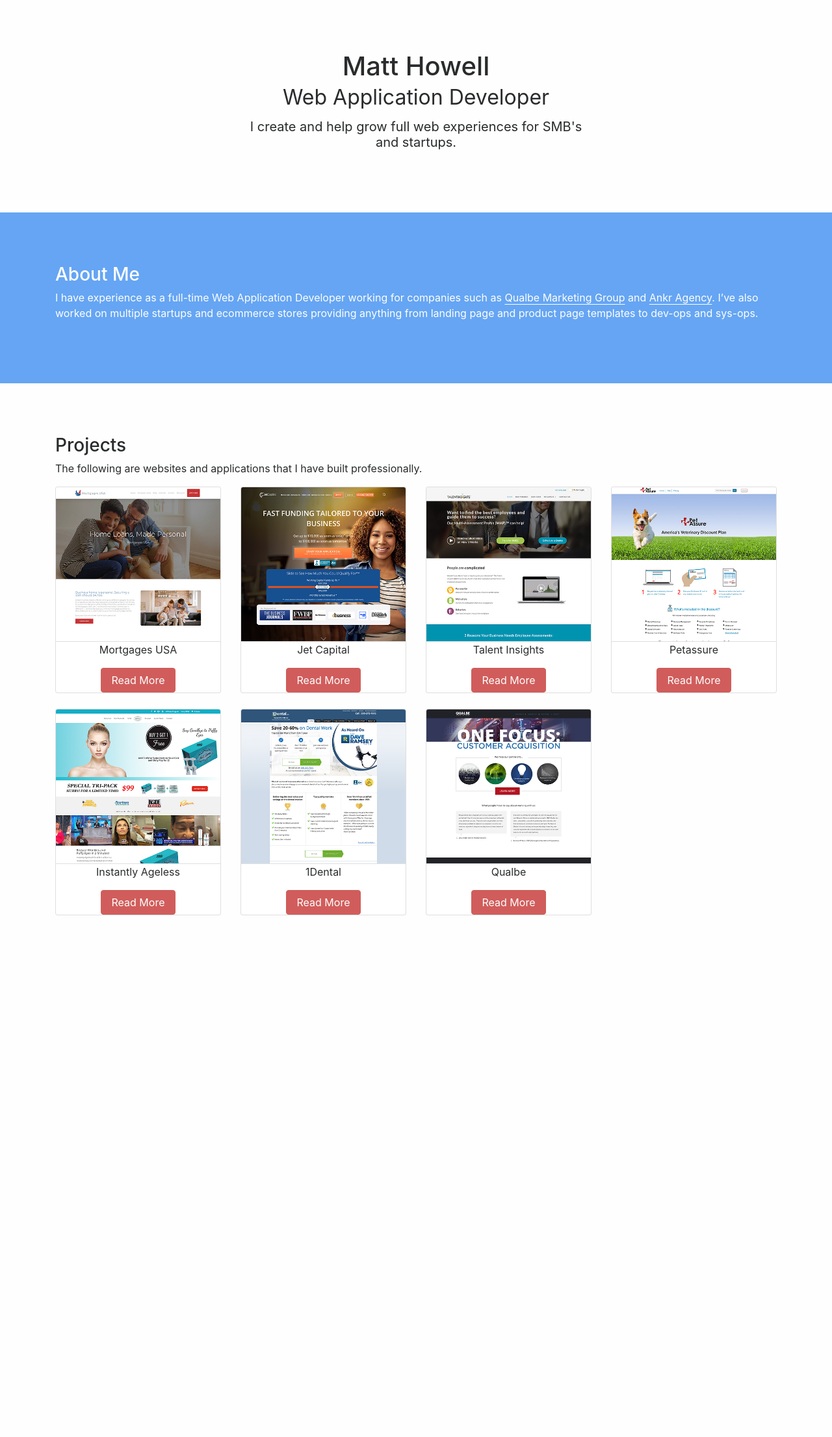
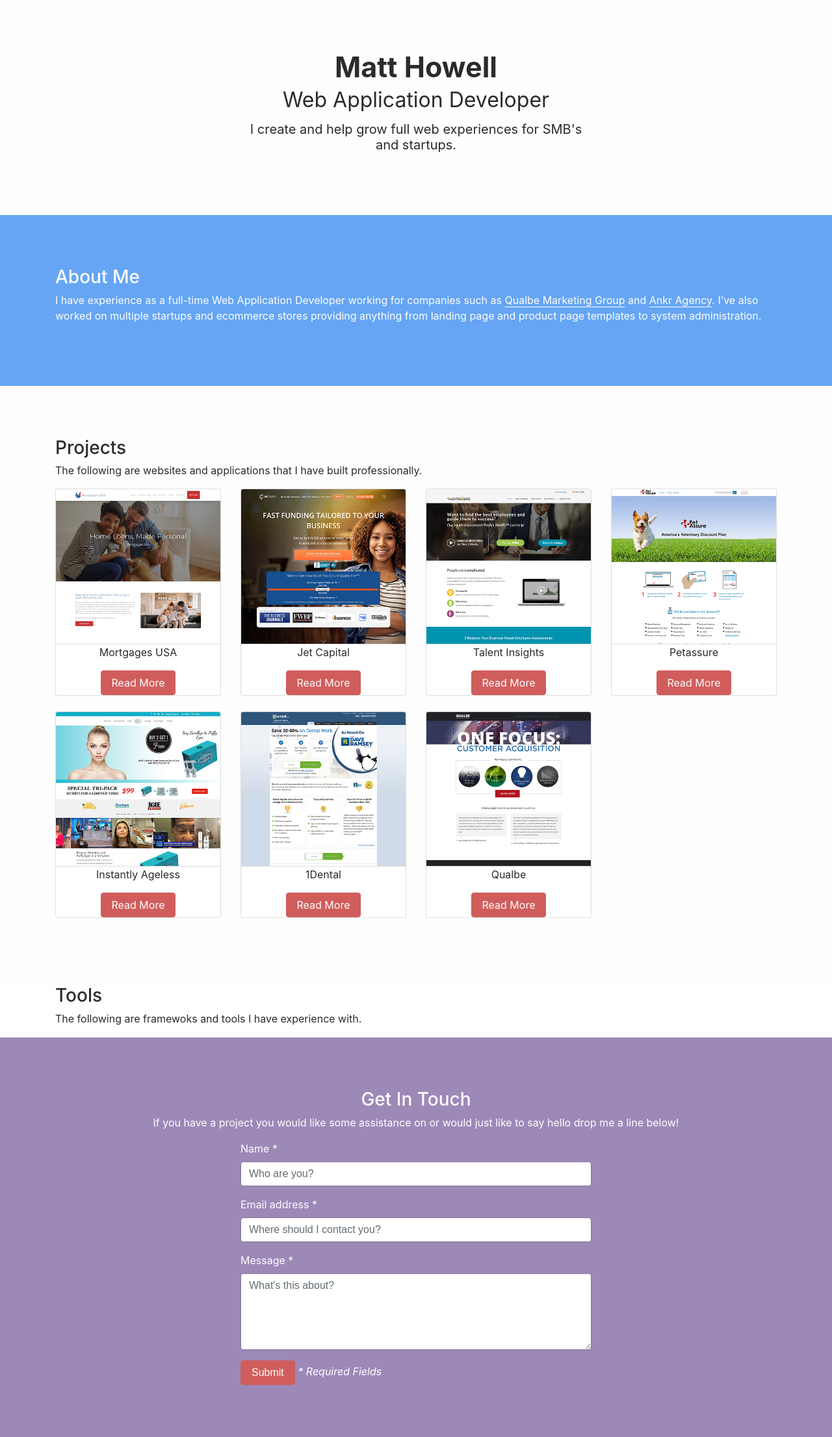
Before and after one commit to mhowell07/portfolio, a PHP site: page / in a window 1280 px wide. Shown: the whole page at 65% size. Before the commit the page ends 1409 px from the top, so only its background shows below. Run offline with PHP 8.4, Linux system fonts and the light colour scheme; some libraries are stand-ins or nearby versions.

Commit message:
Added contact form section

```diff
--- a/index.html
+++ b/index.html
@@ -4,6 +4,7 @@
   <head>
     <meta http-equiv="Content-Type" content="text/html; charset=UTF-8" />
     <meta name="viewport" content="width=device-width, initial-scale=1, shrink-to-fit=no">
+    <meta name="referrer" content="origin">
 
     <title>Matt Howell Portfolio</title>
 
@@ -35,7 +36,7 @@
           <div class="row">
             <div class="col-12">
               <h3>About Me</h3>
-              <p>I have experience as a full-time Web Application Developer working for companies such as <a href="https://www.qualbe.com" rel="no-follow">Qualbe Marketing Group</a> and <a href="http://www.ankragency.com" rel="no-follow">Ankr Agency</a>. I’ve also worked on multiple startups and ecommerce stores providing anything from landing page and product page templates to dev-ops and sys-ops.</p>
+              <p>I have experience as a full-time Web Application Developer working for companies such as <a href="https://www.qualbe.com" rel="no-follow">Qualbe Marketing Group</a> and <a href="http://www.ankragency.com" rel="no-follow">Ankr Agency</a>. I’ve also worked on multiple startups and ecommerce stores providing anything from landing page and product page templates to system administration.</p>
             </div>
           </div>
         </div>
@@ -56,7 +57,7 @@
                 <img class="card-img-top" src="images/mortgagesusa-preview.jpg" alt="Card image cap">
                 <div class="card-body text-center">
                   <p class="card-text biz-name">Mortgages USA</p>
-                  <a href="/mortgagesusa" class="btn btn-card">Read More</a>
+                  <a href="mortgagesusa.html" class="btn btn-card">Read More</a>
                 </div>
               </div>
             </div>
@@ -65,7 +66,7 @@
                 <img class="card-img-top" src="images/jetcapital-preview.jpg" alt="Card image cap">
                 <div class="card-body text-center">
                   <p class="card-text biz-name">Jet Capital</p>
-                  <a href="/jetcapital" class="btn btn-card">Read More</a>
+                  <a href="jetcapital.html" class="btn btn-card">Read More</a>
                 </div>
               </div>
             </div>
@@ -74,7 +75,7 @@
                 <img class="card-img-top" src="images/talentinsights-preview.jpg" alt="Card image cap">
                 <div class="card-body text-center">
                   <p class="card-text biz-name">Talent Insights</p>
-                  <a href="/talentinsights" class="btn btn-card">Read More</a>
+                  <a href="talentinsights.html" class="btn btn-card">Read More</a>
                 </div>
               </div>
             </div>
@@ -83,7 +84,7 @@
                 <img class="card-img-top" src="images/petassure-preview.jpg" alt="Card image cap">
                 <div class="card-body text-center">
                   <p class="card-text biz-name">Petassure</p>
-                  <a href="petassure" class="btn btn-card">Read More</a>
+                  <a href="petassure.html" class="btn btn-card">Read More</a>
                 </div>
               </div>
             </div>
@@ -92,7 +93,7 @@
                 <img class="card-img-top" src="images/instantlyageless-preview.jpg" alt="Card image cap">
                 <div class="card-body text-center">
                   <p class="card-text biz-name">Instantly Ageless</p>
-                  <a href="instantlyageless" class="btn btn-card">Read More</a>
+                  <a href="instantlyageless.html" class="btn btn-card">Read More</a>
                 </div>
               </div>
             </div>
@@ -101,7 +102,7 @@
                 <img class="card-img-top" src="images/1dental-preview.jpg" alt="Card image cap">
                 <div class="card-body text-center">
                   <p class="card-text biz-name">1Dental</p>
-                  <a href="1dental" class="btn btn-card">Read More</a>
+                  <a href="1dental.html" class="btn btn-card">Read More</a>
                 </div>
               </div>
             </div>
@@ -110,9 +111,59 @@
                 <img class="card-img-top" src="images/qualbe-preview.jpg" alt="Card image cap">
                 <div class="card-body text-center">
                   <p class="card-text biz-name">Qualbe</p>
-                  <a href="qualbe" class="btn btn-card">Read More</a>
+                  <a href="qualbe.html" class="btn btn-card">Read More</a>
                 </div>
               </div>
+            </div>
+          </div>
+        </div>
+      </div>
+    </section>
+    <section>
+      <div class="tools container-fluid">
+        <div class="container">
+          <div class="row">
+            <div class="col-12">
+              <h3>Tools</h3>
+              <p>The following are framewoks and tools I have experience with.</p>
+            </div>
+          </div>
+          <div class="row">
+            <div class="col-12">
+
+            </div>
+          </div>
+        </div>
+      </div>
+    </section>
+    <section>
+      <div class="contact container-fluid">
+        <div class="container">
+          <div class="row">
+            <div class="col-12 text-center">
+              <h3>Get In Touch</h3>
+              <p>If you have a project you would like some assistance on or would just like to say hello drop me a line below!</p>
+            </div>
+          </div>
+          <div class="row">
+            <div class="col-sm-6 offset-sm-3">
+              <form action="https://formspree.io/matthew.howell07@gmail.com" method="POST">
+                <div class="form-group">
+                  <label for="name">Name *</label>
+                  <input type="text" class="form-control" id="name" placeholder="Who are you?" name="name" required>
+                </div>
+                <div class="form-group">
+                  <label for="email">Email address *</label>
+                  <input type="email" class="form-control" id="email" placeholder="Where should I contact you?" name="_replyto" required>
+                </div>
+                <div class="form-group">
+                  <label for="message">Message *</label>
+                  <textarea class="form-control" id="message" rows="5" placeholder="What's this about?" required></textarea>
+                </div>
+                <input type="hidden" name="_next" value="/thanks.html" />
+                <input type="hidden" name="_subject" value="New submission on my porfolio!" />
+                <button type="submit" class="btn btn-card">Submit</button> <i>* Required Fields</i>
+              </form>
             </div>
           </div>
         </div>
--- a/style.css
+++ b/style.css
@@ -1,4 +1,8 @@
 
+h1 {
+  font-size: 2.7rem;
+  font-weight: bold;
+}
 
 .home-header {
   background-color: #fefefe;
@@ -50,6 +54,14 @@
   color: #fefefe;
 }
 
+.contact {
+  color: #fefefe;
+  background-color: #9c89b8;
+  padding-top: 5rem;
+  padding-bottom: 5rem;
+}
+
+
 .red {
   color: #d05d5b;
 }
```
